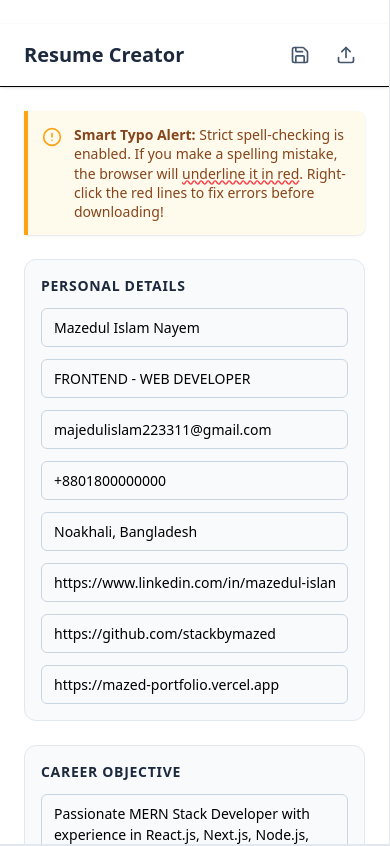
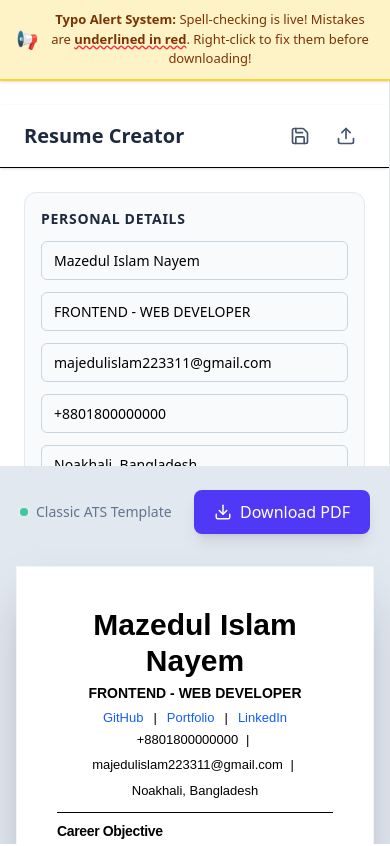
Before and after one commit to stackbymazed/resume-builder, a Next.js app: page / in a window 390 px wide. Shown: the top 846 px of the page. Built offline with nearby package versions, Linux system fonts and the light colour scheme.

Commit message:
style: Move typo alert to global top sticky banner

```diff
--- a/src/app/page.tsx
+++ b/src/app/page.tsx
@@ -129,10 +129,20 @@ export default function ResumeBuilder() {
   }
 
   return (
-    <div className="min-h-screen bg-slate-100 flex flex-col md:flex-row font-sans overflow-hidden">
+    <div className="flex flex-col h-screen overflow-hidden">
+
+      {/* Global Sticky Banner */}
+      <div className="bg-amber-100 border-b-2 border-amber-300 px-4 py-2.5 text-center text-[13px] md:text-sm text-amber-900 shadow-sm z-50 flex justify-center items-center gap-2">
+        <span className="text-lg">📢</span>
+        <span>
+          <strong>Typo Alert System:</strong> Spell-checking is live! Mistakes are <span className="underline decoration-red-500 decoration-wavy font-bold">underlined in red</span>. Right-click to fix them before downloading!
+        </span>
+      </div>
+
+      <div className="bg-slate-100 flex flex-col md:flex-row font-sans flex-1 overflow-hidden">
 
         {/* Left Sidebar - Form */}
-      <div className="w-full md:w-1/2 lg:w-5/12 h-screen overflow-y-auto bg-white border-r border-slate-200 p-6 shadow-md custom-scrollbar">
+        <div className="w-full md:w-1/2 lg:w-5/12 h-full overflow-y-auto bg-white border-r border-slate-200 p-6 shadow-md custom-scrollbar">
           <div className="flex justify-between items-center mb-6 sticky top-0 bg-white z-10 py-3 border-b shadow-sm -mx-6 px-6">
             <h1 className="text-xl font-bold text-slate-800">Resume Creator</h1>
             <div className="flex gap-2">
@@ -157,9 +167,9 @@ export default function ResumeBuilder() {
         </div>
 
         {/* Right Sidebar - Live Preview */}
-      <div className="w-full md:w-1/2 lg:w-7/12 bg-slate-200 h-screen overflow-y-auto p-4 md:p-8 flex flex-col items-center custom-scrollbar">
+        <div className="w-full md:w-1/2 lg:w-7/12 bg-slate-200 h-full overflow-y-auto p-4 md:p-8 flex flex-col items-center custom-scrollbar">
 
-        <div className="w-full max-w-[210mm] flex justify-between items-center mb-6 sticky top-0 z-10 bg-slate-200/90 backdrop-blur-sm py-2 px-1">
+          <div className="w-full max-w-[210mm] flex justify-between items-center mb-6 sticky top-0 z-10 bg-slate-200/90 backdrop-blur-sm py-2 px-1 rounded">
             <p className="text-slate-500 font-medium text-sm flex items-center gap-2"><span className="w-2 h-2 rounded-full bg-emerald-500 animate-pulse"></span> Classic ATS Template</p>
             <button onClick={printDocument} className="bg-indigo-600 hover:bg-indigo-700 text-white px-5 py-2.5 rounded-lg flex items-center gap-2 font-medium transition-all shadow-lg hover:shadow-indigo-500/30">
               <Download size={18} />
@@ -180,5 +190,6 @@ export default function ResumeBuilder() {
           .custom-scrollbar::-webkit-scrollbar-thumb:hover { background: #94a3b8; }
         `}} />
       </div>
+    </div>
   );
 }
--- a/src/components/ResumeForm.tsx
+++ b/src/components/ResumeForm.tsx
@@ -16,14 +16,6 @@ interface Props {
 export default function ResumeForm({ data, setData, updatePersonal, handleAdd, handleUpdate, handleRemove }: Props) {
   return (
     <div className="space-y-6 pb-10">
-
-      {/* Spell Check Alert Banner */}
-      <div className="bg-amber-50 border-l-4 border-amber-500 p-3.5 rounded-r-lg shadow-sm text-amber-900 text-sm flex gap-3 items-start animate-pulse">
-        <AlertCircle size={20} className="text-amber-500 shrink-0 mt-0.5" />
-        <p className="leading-snug">
-          <strong>Smart Typo Alert:</strong> Strict spell-checking is enabled. If you make a spelling mistake, the browser will <span className="underline decoration-red-500 decoration-wavy font-medium">underline it in red</span>. Right-click the red lines to fix errors before downloading!
-        </p>
-      </div>
 
       {/* Personal Info */}
       <section className="bg-slate-50 p-4 rounded-xl border border-slate-200">
```
Lines whose indentation alone changed are shown as unchanged.
